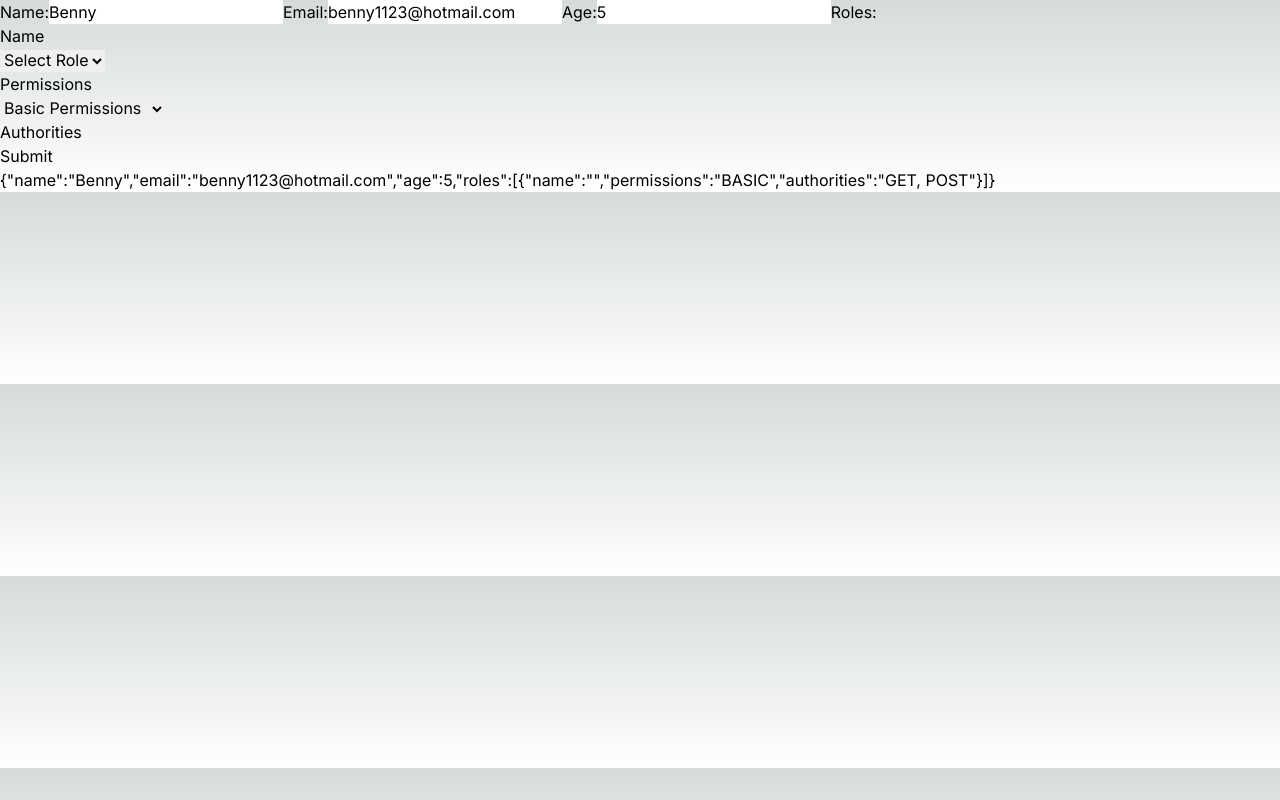
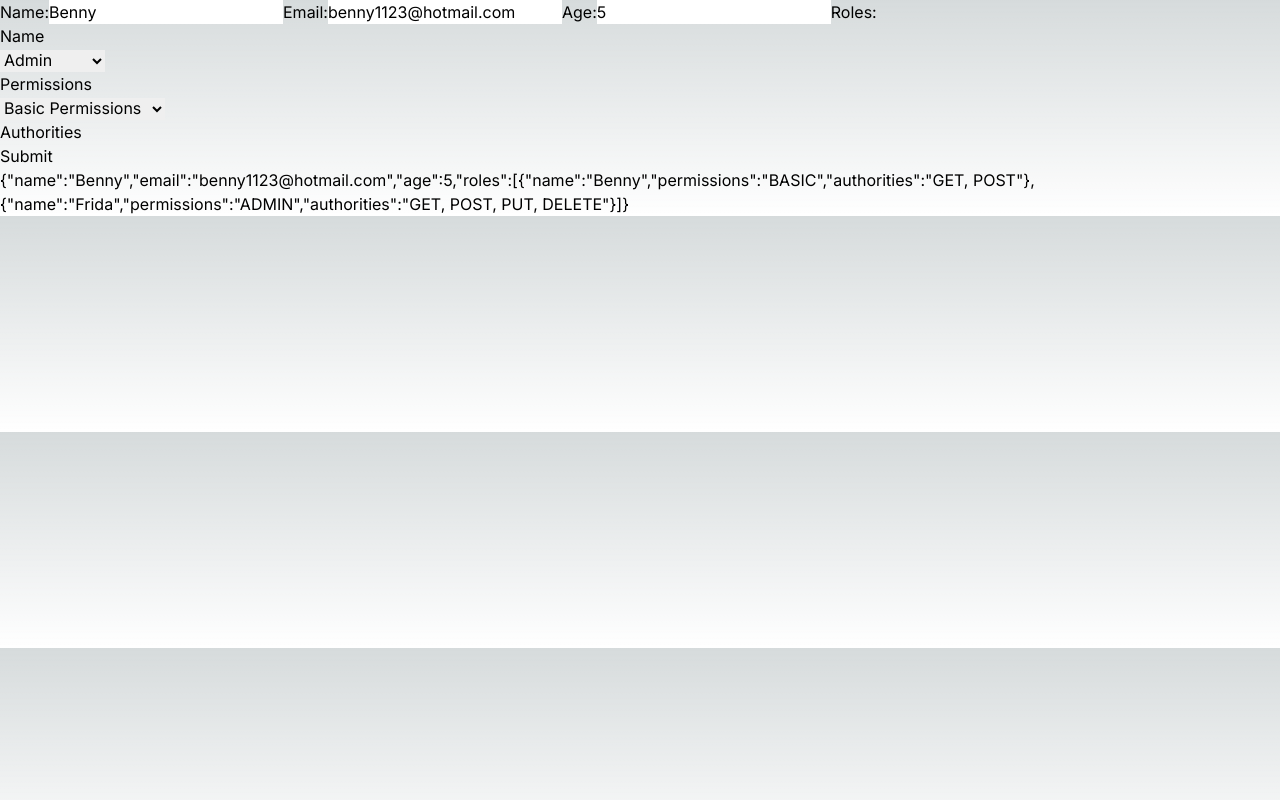
Before and after one commit to Krillinator/apiWebDB_lektion_9, a Next.js app: page / in a window 1280 px wide. Built offline with nearby package versions, Linux system fonts and the light colour scheme.

Commit message:
mapExample Fix

```diff
--- a/app/page.tsx
+++ b/app/page.tsx
@@ -7,8 +7,33 @@ export default function Page() {
     name: "Benny",
     email: "benny1123@hotmail.com",
     age: 5,
-    roles: [{ name: "", permissions: "BASIC", authorities: "GET, POST" }],
+    roles: [
+      { name: "Benny", permissions: "BASIC", authorities: "GET, POST" },
+      {
+        name: "Frida",
+        permissions: "ADMIN",
+        authorities: "GET, POST, PUT, DELETE",
+      },
+    ],
   })
+
+  function addCourse(
+    roleName: string,
+    rolePermissions: string,
+    roleAuthorities: string
+  ) {
+    setFormData({
+      ...formData,
+      roles: [
+        ...formData.roles,
+        {
+          name: roleName,
+          permissions: rolePermissions,
+          authorities: roleAuthorities,
+        },
+      ],
+    })
+  }
 
   const handleChange = (
     event: ChangeEvent<HTMLInputElement | HTMLSelectElement>
```
